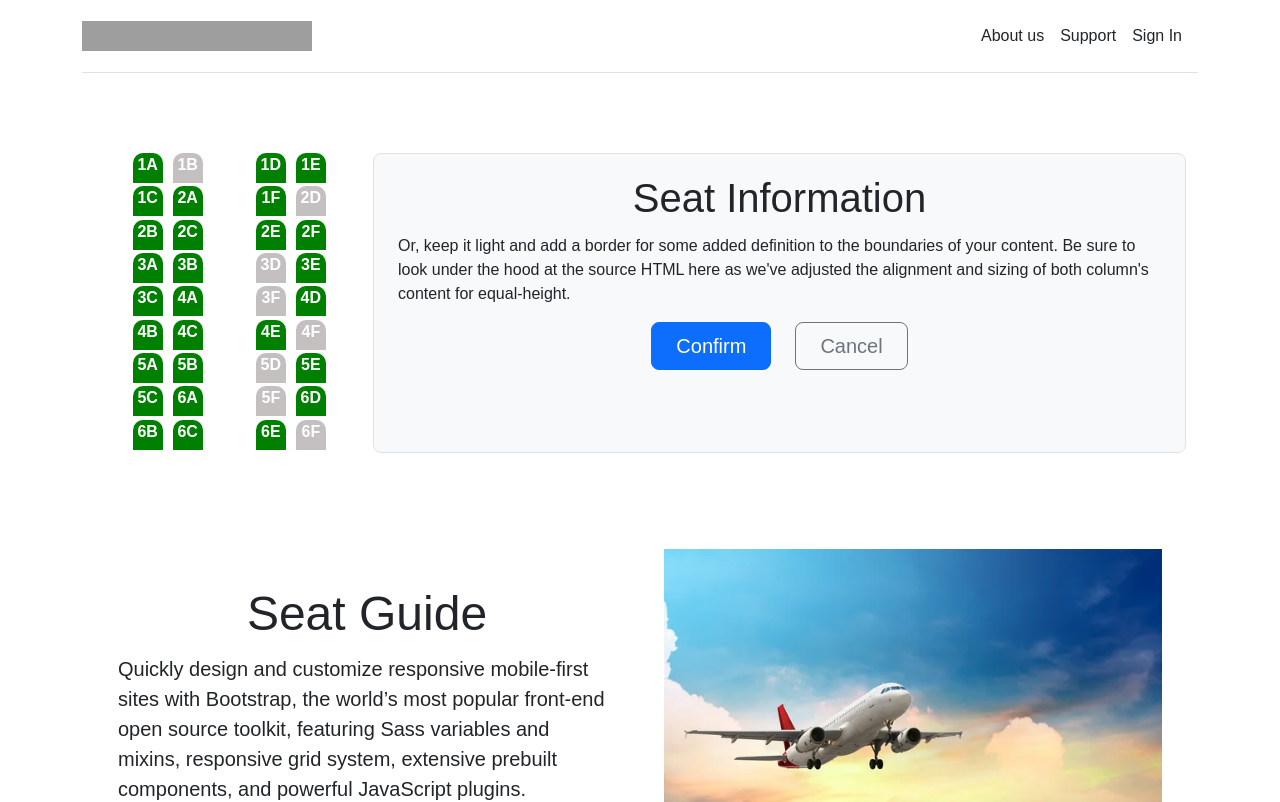
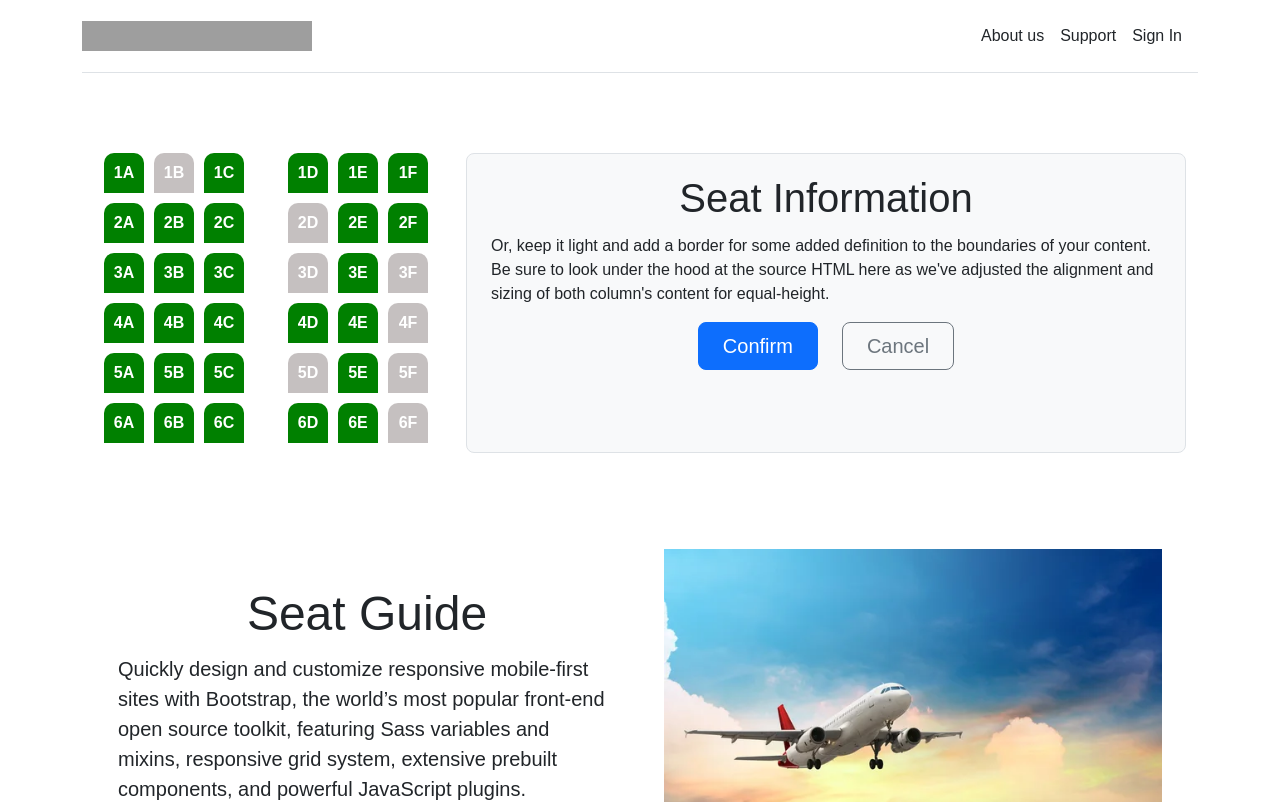
Before and after one commit to AndressaFL/flightseatsystem, a React (Create React App) app: page /bookseat in a window 1280 px wide. Shown: the top 802 px of the page. Built offline with nearby package versions, Linux system fonts and the light colour scheme; grey boxes are pictures that could not be loaded.

Commit message:
Change seats in Bookseat page

```diff
--- a/src/pages/BookingSeat.css
+++ b/src/pages/BookingSeat.css
@@ -40,6 +40,8 @@ h1 {
 
   }
 
+
+
 .container {
     --bs-gutter-x: 1.5rem;
     --bs-gutter-y: 0;
@@ -54,11 +56,13 @@ h1 {
 
 .leftside div,
 .rightside div  {
-    width: 30px;
-    height: 30px;
+    width: 40px;
+    height: 40px;
+    line-height: 40px;
     color: #fff;
     text-align: center;
     font-weight: bold;
+    vertical-align: middle;
     border-top-left-radius: 10px;
     border-top-right-radius: 10px;
     margin-left: 10px;
@@ -83,7 +87,7 @@ h1 {
 #selectedseataDisplay{
 display: flex;
 flex-wrap: wrap;
-width: 200px;
+/*width: 200px;*/
 height: 200px;
 margin-top: 100px;
 }
--- a/src/pages/BookingSeat.js
+++ b/src/pages/BookingSeat.js
@@ -65,7 +65,7 @@ function BookingSeat() {
   return (
     <div className="container">
       <div className="row">
-        <div className="col-md-3">
+        <div className="col-md-4">
           <div className="bus">
             <div id="selectedseataDisplay"></div>
             <div className="inner">
@@ -106,7 +106,7 @@ function BookingSeat() {
           </div>
         </div>
 
-        <div className="col-md-9">
+        <div className="col-md-8">
           <div class="h-100 p-4 bg-light border rounded-3 display-7">
           <h1 class=" lh-1 mb-3"> Seat Information</h1>
             <p>
```
